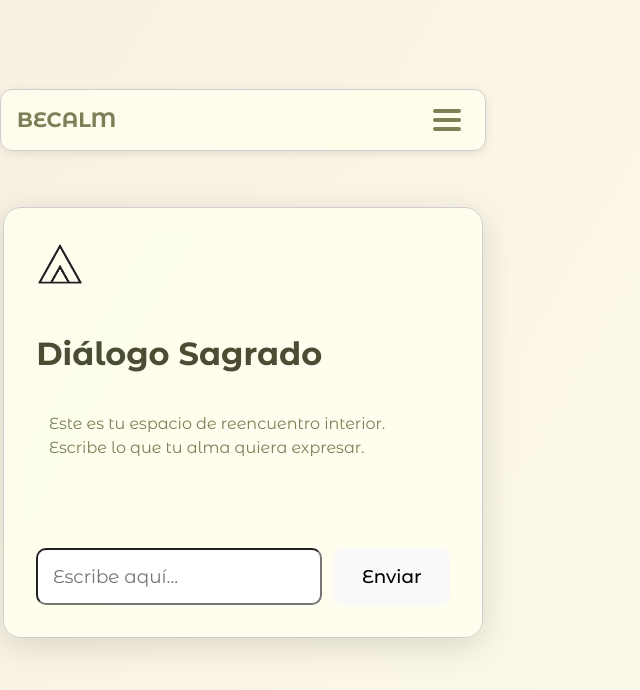
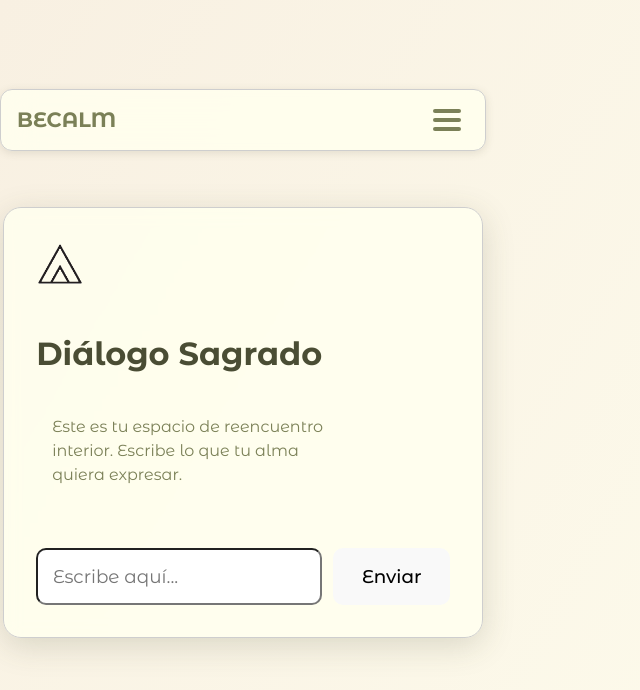
Before and after one commit to ebyted/becalm_frontend, a React (Vite) app: page /dialogo in a window 1280 px wide. Both pictures are taken after a click on the button "Entrar". Shown: the top 690 px of the page, without its empty margins (0-640 px from the left). Built offline with nearby package versions, Linux system fonts and the light colour scheme; no server answers.

Commit message:
Refactor SacredDialog to load messages from localStorage and update state management for backend responses

```diff
--- a/src/components/SacredDialog.tsx
+++ b/src/components/SacredDialog.tsx
@@ -3,16 +3,26 @@ import dialogoIcon from '../assets/01dialogo_sagrado.svg';
 import '../App.css';
 
 export function SacredDialog() {
-  const [messages, setMessages] = useState([
-    { from: 'guia', text: 'Este es tu espacio de reencuentro interior. Escribe lo que tu alma quiera expresar.' }
-  ]);
+  // Cargar historial de mensajes desde localStorage o iniciar con el mensaje inicial
+  const initialMessages = (() => {
+    try {
+      const saved = localStorage.getItem('dialogoSagradoChat');
+      if (saved) return JSON.parse(saved);
+    } catch {}
+    return [
+      { from: 'guia', text: 'Este es tu espacio de reencuentro interior. Escribe lo que tu alma quiera expresar.' }
+    ];
+  })();
+  const [messages, setMessages] = useState(initialMessages);
   const [input, setInput] = useState('');
 
   const BACKEND_URL = import.meta.env.VITE_BACKEND_URL || 'http://localhost:8034';
   const handleSend = async (e: React.FormEvent) => {
-    e.preventDefault();
-    if (!input.trim()) return;
-    setMessages([...messages, { from: 'usuario', text: input }]);
+  e.preventDefault();
+  if (!input.trim()) return;
+  const newMessages = [...messages, { from: 'usuario', text: input }];
+  setMessages(newMessages);
+  localStorage.setItem('dialogoSagradoChat', JSON.stringify(newMessages));
     // Obtener datos del usuario desde localStorage
     let userData: Record<string, any> = {};
     try {
@@ -33,9 +43,18 @@ export function SacredDialog() {
         body: JSON.stringify(payload)
       });
       const data = await res.json();
-      setMessages(msgs => [...msgs, { from: 'guia', text: data.respuesta || 'Respuesta recibida.' }]);
+      setMessages((msgs: any[]) => {
+        // Agrega la respuesta del backend como un nuevo mensaje
+        const updated = [...msgs, { from: 'guia', text: data.respuesta || 'Respuesta recibida.' }];
+        localStorage.setItem('dialogoSagradoChat', JSON.stringify(updated));
+        return updated;
+      });
     } catch (err) {
-      setMessages(msgs => [...msgs, { from: 'guia', text: 'Error al conectar con el backend.' }]);
+      setMessages((msgs: any[]) => {
+        const updated = [...msgs, { from: 'guia', text: 'Error al conectar con el backend.' }];
+        localStorage.setItem('dialogoSagradoChat', JSON.stringify(updated));
+        return updated;
+      });
     }
     setInput('');
   };
@@ -49,20 +68,35 @@ export function SacredDialog() {
     }}>
       <img src={dialogoIcon} alt="Diálogo Sagrado" style={{width:'48px',height:'48px',marginBottom:'0.5em'}} />
       <h2 style={{fontSize:'2em'}}>Diálogo Sagrado</h2>
-      <div className="mensajes" style={{margin:'1.5em 0',minHeight:'120px'}}>
-        {messages.map((msg, i) => (
-          <div key={i} style={{
-            textAlign: msg.from === 'usuario' ? 'right' : 'left',
-            color: msg.from === 'usuario' ? '#4A4D34' : '#7B8057',
-            fontStyle: msg.from === 'guia' ? 'italic' : 'normal',
-            marginBottom: '0.7em',
-            background: msg.from === 'usuario' ? 'rgba(123,128,87,0.08)' : 'transparent',
-            borderRadius: '8px',
-            padding: '0.5em 0.8em',
-            display: 'inline-block',
-            maxWidth: '90%'
-          }}>{msg.text}</div>
+      <div className="mensajes" style={{margin:'1.5em 0',minHeight:'120px',display:'flex',flexDirection:'column',gap:'0.5em'}}>
+        {messages.map((msg: any, i: number) => (
+          <div
+            key={i}
+            style={{
+              alignSelf: msg.from === 'usuario' ? 'flex-end' : 'flex-start',
+              maxWidth: '80%',
+              background: msg.from === 'usuario' ? 'rgba(123,128,87,0.08)' : 'transparent',
+              color: msg.from === 'usuario' ? '#4A4D34' : '#7B8057',
+              fontStyle: msg.from === 'guia' ? 'italic' : 'normal',
+              borderRadius: msg.from === 'usuario' ? '16px 16px 4px 16px' : '16px 16px 16px 4px',
+              padding: '0.7em 1em',
+              marginBottom: '0.1em',
+              boxShadow: msg.from === 'usuario' ? '0 2px 8px #7B805733' : 'none',
+              transition: 'all 0.3s cubic-bezier(.25,.8,.25,1)',
+              wordBreak: 'break-word',
+              position: 'relative',
+              animation: 'fadeInChat 0.5s',
+            }}
+          >
+            {msg.text}
+          </div>
         ))}
+        <style>{`
+          @keyframes fadeInChat {
+            from { opacity: 0; transform: translateY(10px); }
+            to { opacity: 1; transform: translateY(0); }
+          }
+        `}</style>
       </div>
       <form onSubmit={handleSend} style={{
         display: 'flex',
```
